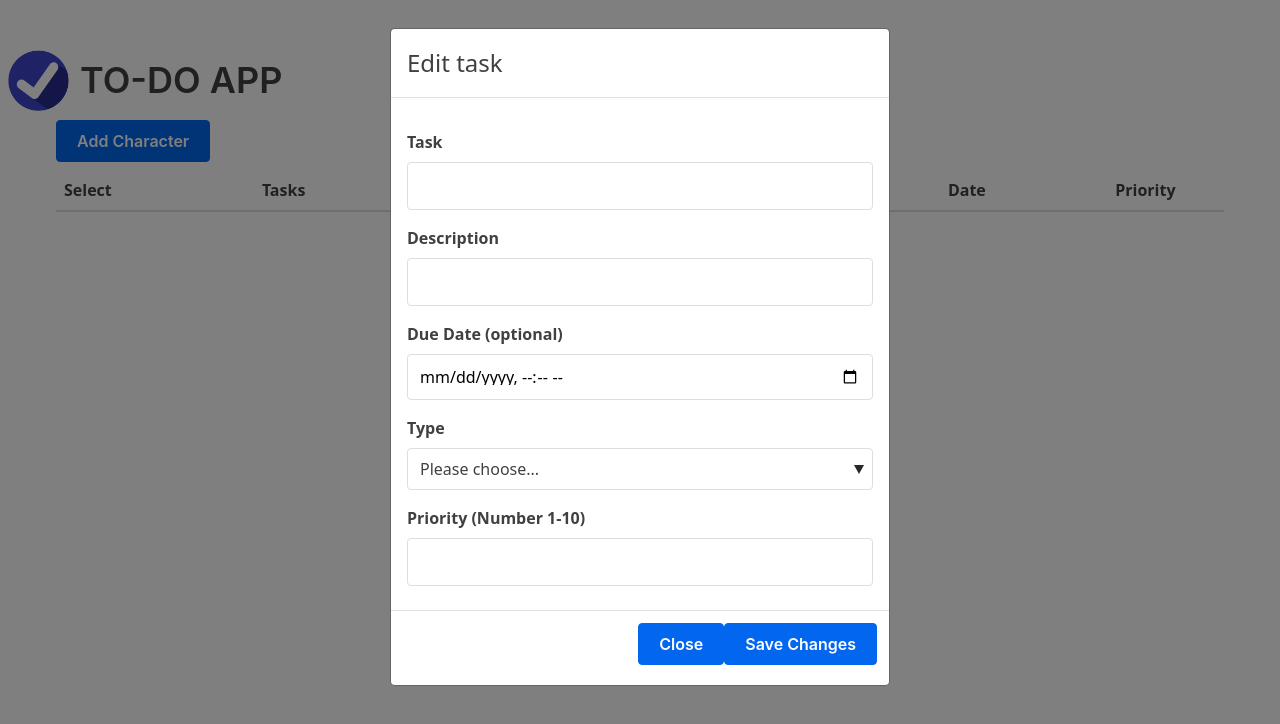
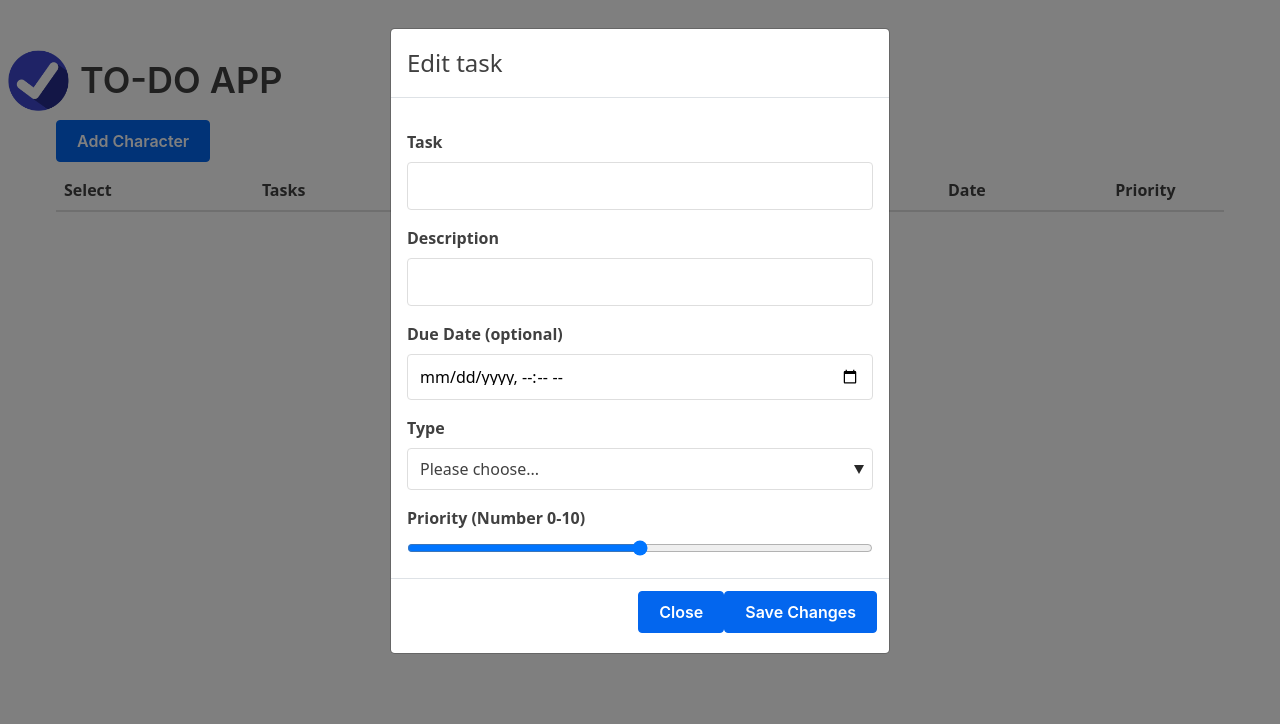
Before and after one commit to Angop/ToDoApp, a React (Create React App) app in the folder Frontend/: page / in a window 1280 px wide. Both pictures are taken after a click on the button "Add Character". Shown: the top 724 px of the page. Built offline with nearby package versions, Linux system fonts and the light colour scheme; no server answers.

Commit message:
Added priority slider to the modal

```diff
--- a/Frontend/src/Modal.js
+++ b/Frontend/src/Modal.js
@@ -39,7 +39,7 @@ class MyModal extends Component {
 
    submitForm = () => {
      let nPriority = parseInt(this.state.priority)
-     if (nPriority !== NaN && nPriority > 0 && nPriority <= 10) { // Check that the priority is valid
+     if (nPriority !== NaN && nPriority >= 0 && nPriority <= 10) { // Check that the priority is valid
       if (this.props.modalCharacter) {
         var modChar = this.props.modalCharacter
         modChar.task = this.state.task
@@ -102,13 +102,19 @@ class MyModal extends Component {
                    <option name="type" id="type" value="Other">Other</option>
                  </select>
 
-                 <label htmlFor="priority">Priority (Number 1-10)</label>
-                 <input
-                   type="text"
-                   name="priority"
-                   id="priority"
-                   value={this.state.priority}
-                   onChange={this.handleChange} />
+                 <label htmlFor="priority">Priority (Number 0-10)</label>
+                 <div className="slider-parent">
+                   <input
+                     type="range"
+                     name="priority"
+                     id="priority"
+                     min="0"
+                     max="10"
+                     steps="1"
+                     value={this.state.priority}
+                     onChange={this.handleChange} />
+                  <output>{this.state.priority}</output>
+                </div>
         </Modal.Body>
         <Modal.Footer>
           <Button variant="secondary" onClick={this.props.closeModal}>
@@ -125,3 +131,11 @@ class MyModal extends Component {
 }
 
 export default MyModal
+
+                //  <label htmlFor="priority">Priority (Number 1-10)</label>
+                //  <input
+                //    type="text"
+                //    name="priority"
+                //    id="priority"
+                //    value={this.state.priority}
+                //    onChange={this.handleChange} />
```
